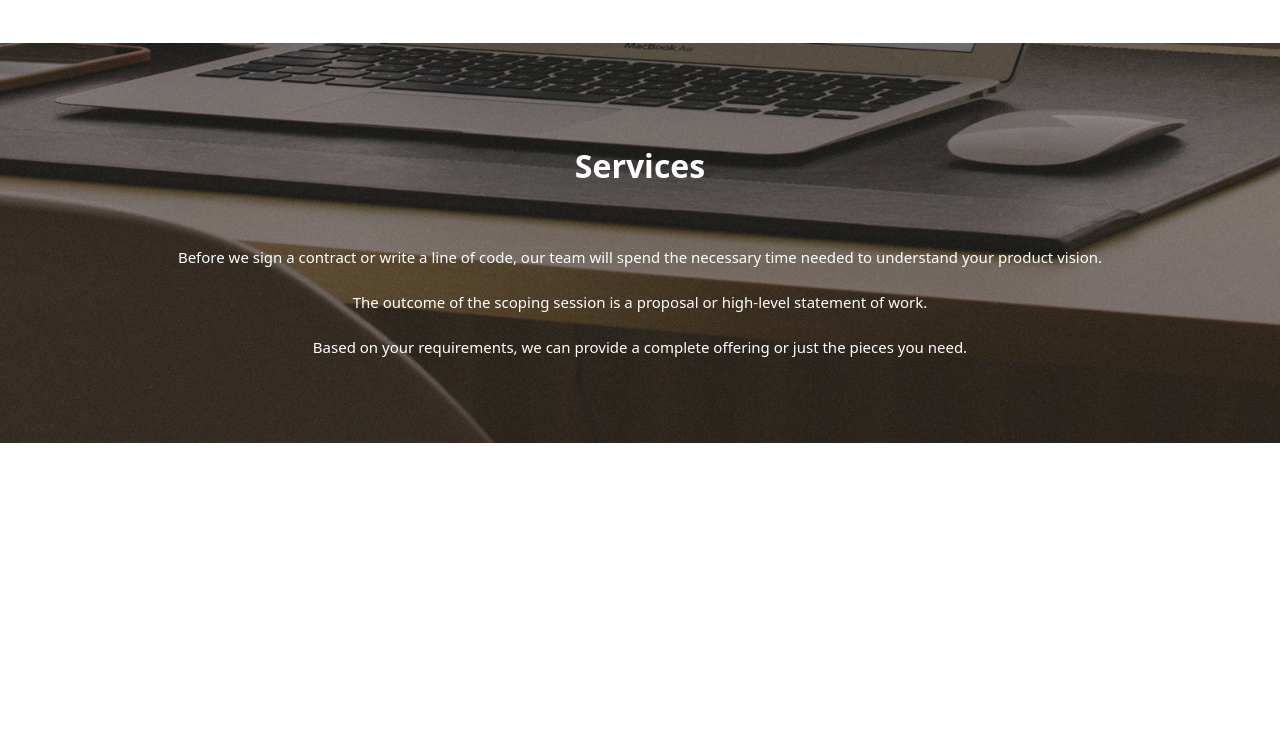
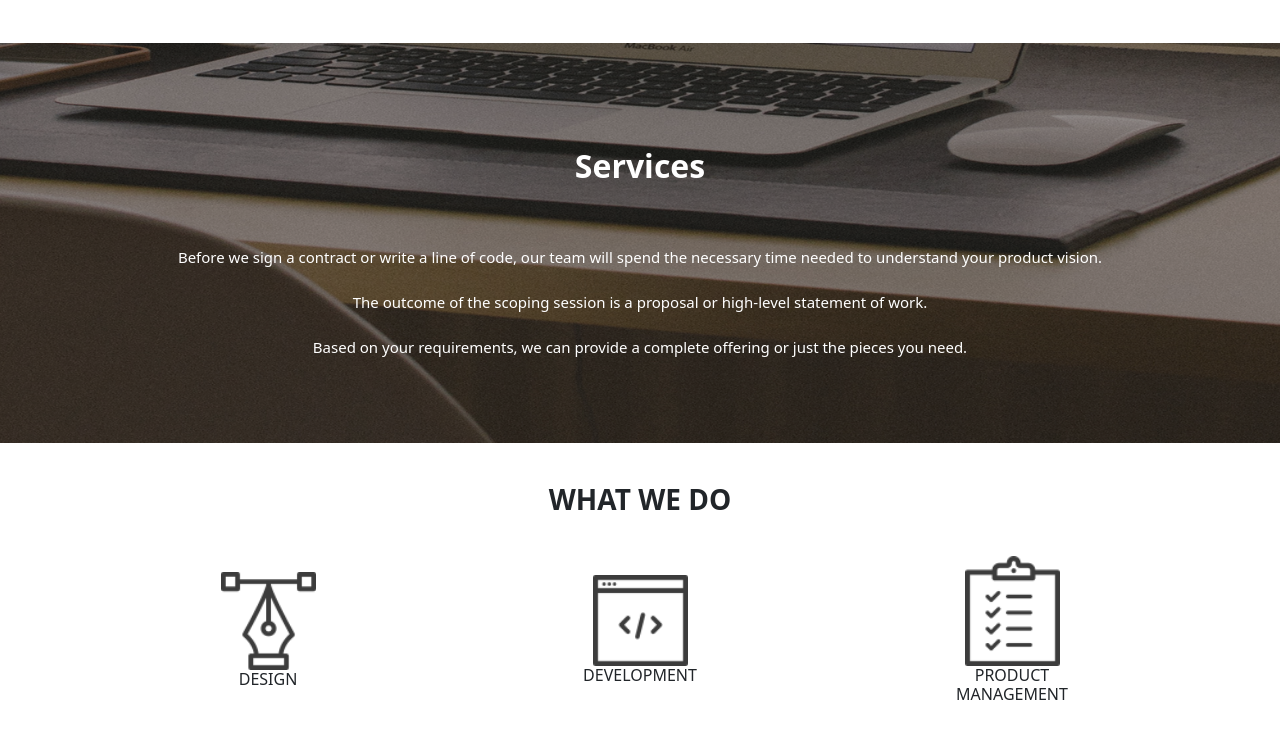
Before and after one commit to g90tony/delani-studio, a plain HTML site: page index.html in a window 1280 px wide. Shown: the part 1069-1807 px from the top of the page. Before the commit the page ends 1512 px from the top, so only its background shows below. Drawn offline with nearby package versions, Linux system fonts and the light colour scheme.

Commit message:
What we do section UI completed

```diff
--- a/Stylesheets/index-style.css
+++ b/Stylesheets/index-style.css
@@ -91,3 +91,43 @@ body {
   font-weight: 500;
   margin: 20px 0;
 }
+
+.work-container {
+  display: flex;
+  margin: 30px auto;
+  width: 100px;
+  flex-flow: row wrap;
+  justify-content: space-between;
+}
+
+.work-item {
+  display: flex;
+  flex-flow: column wrap;
+  justify-content: center;
+}
+
+.work-header {
+  font-size: 28px;
+  margin: 40px 0;
+  font-weight: 600;
+}
+
+.work-item img {
+  width: 95px;
+  margin: 0 auto;
+}
+
+.work-item-header {
+  font-size: 16px;
+  text-transform: uppercase;
+}
+
+@media screen and (max-width: 576px) {
+  .work-container {
+    flex-flow: column nowrap;
+  }
+
+  .work-item {
+    margin: 40px 0;
+  }
+}
--- a/index.html
+++ b/index.html
@@ -70,5 +70,26 @@
         </div>
       </div>
     </section>
+
+    <section id="what-we-do">
+      <h3 class="work-header text-center">WHAT WE DO</h3>
+      <div class="work-container container">
+        <div class="work-item col">
+          <img src="Images/Services Icons/design_icon.png" alt="design" />
+          <h3 class="work-item-header text-center">design</h3>
+        </div>
+        <div class="work-item col">
+          <img src="Images/Services Icons/dev_icon.png" alt="design" />
+          <h3 class="work-item-header text-center">development</h3>
+        </div>
+        <div class="work-item col">
+          <img src="Images/Services Icons/product_icon.png" alt="design" />
+          <h3 class="work-item-header text-center">
+            product <br />
+            management
+          </h3>
+        </div>
+      </div>
+    </section>
   </body>
 </html>
```
